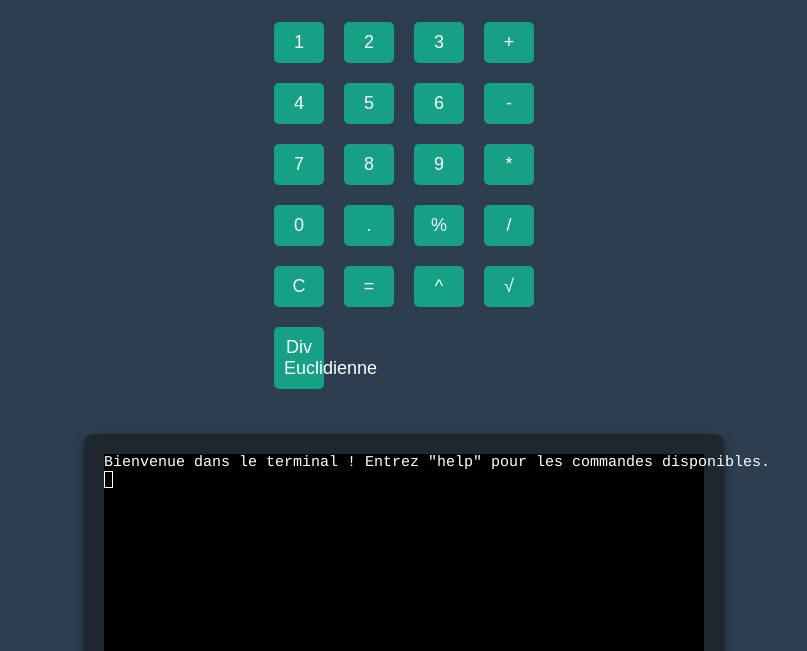
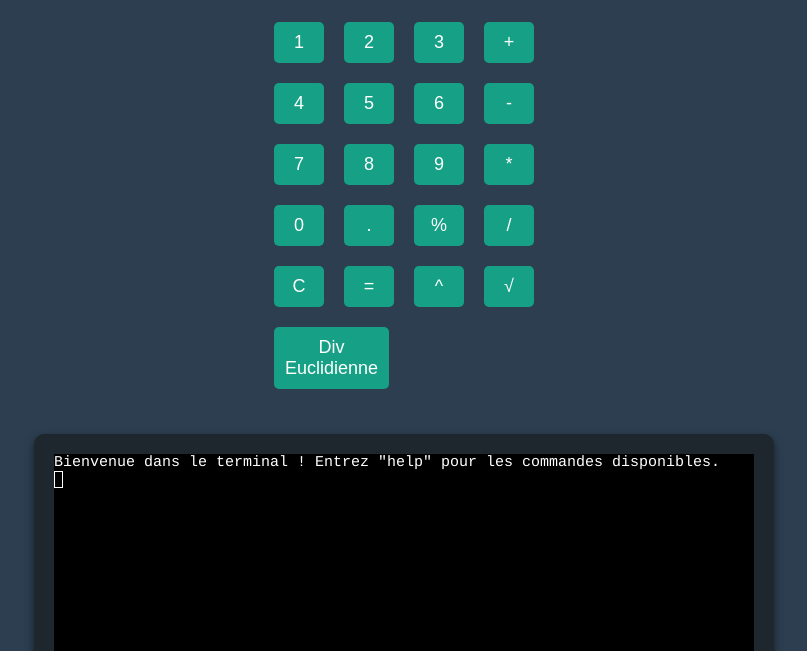
Before and after one commit to AndyDCK/EpitestTechniqueAndy, a website: page public/index.html in a window 1280 px wide. Shown: the part 149-800 px from the top of the page, without its empty margins (236-1043 px from the left). Drawn offline with nearby package versions, Linux system fonts and the light colour scheme.

Commit message:
fix: euclide Button width

```diff
--- a/public/index.html
+++ b/public/index.html
@@ -46,6 +46,19 @@
             transition: background-color 0.3s;
         }
 
+        .euclideButton {
+            padding: 10px;
+            width: 115px;
+            margin: 5px;
+            font-size: 18px;
+            border: none;
+            background-color: #16a085;
+            color: white;
+            border-radius: 5px;
+            cursor: pointer;
+            transition: background-color 0.3s;
+        }
+
         button:hover {
             background-color: #1abc9c;
         }
@@ -59,7 +72,7 @@
 
         .terminal-container {
             width: 100%;
-            max-width: 600px;
+            max-width: 700px;
             margin-top: 20px;
             background-color: #1e272e;
             padding: 20px;
@@ -73,6 +86,12 @@
             background-color: #000;
             color: #00FF00;
         }
+
+        .terminal.xterm.xterm-dom-renderer-owner-1 {
+            height: 300px !important;
+            width: 700px;
+        }
+
     </style>
 </head>
 <body>
@@ -101,7 +120,7 @@
         <button onclick="calculate()">=</button>
         <button onclick="appendToExpression('^')">^</button>
         <button onclick="appendToExpression('sqrt(')">√</button>
-        <button onclick="appendToExpression('//')">Div Euclidienne</button>
+        <button class="euclideButton" onclick="appendToExpression('//')">Div Euclidienne</button>
     </div>
 
     <div id="result"></div>
```
